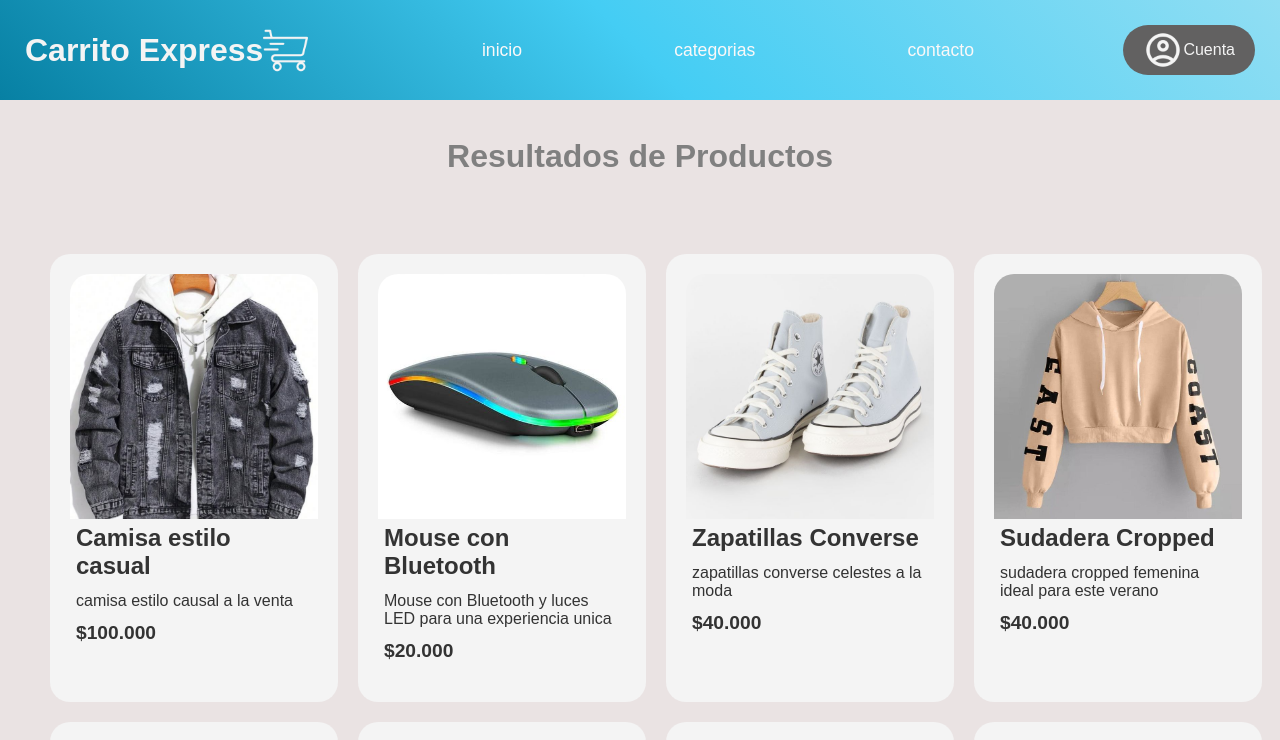
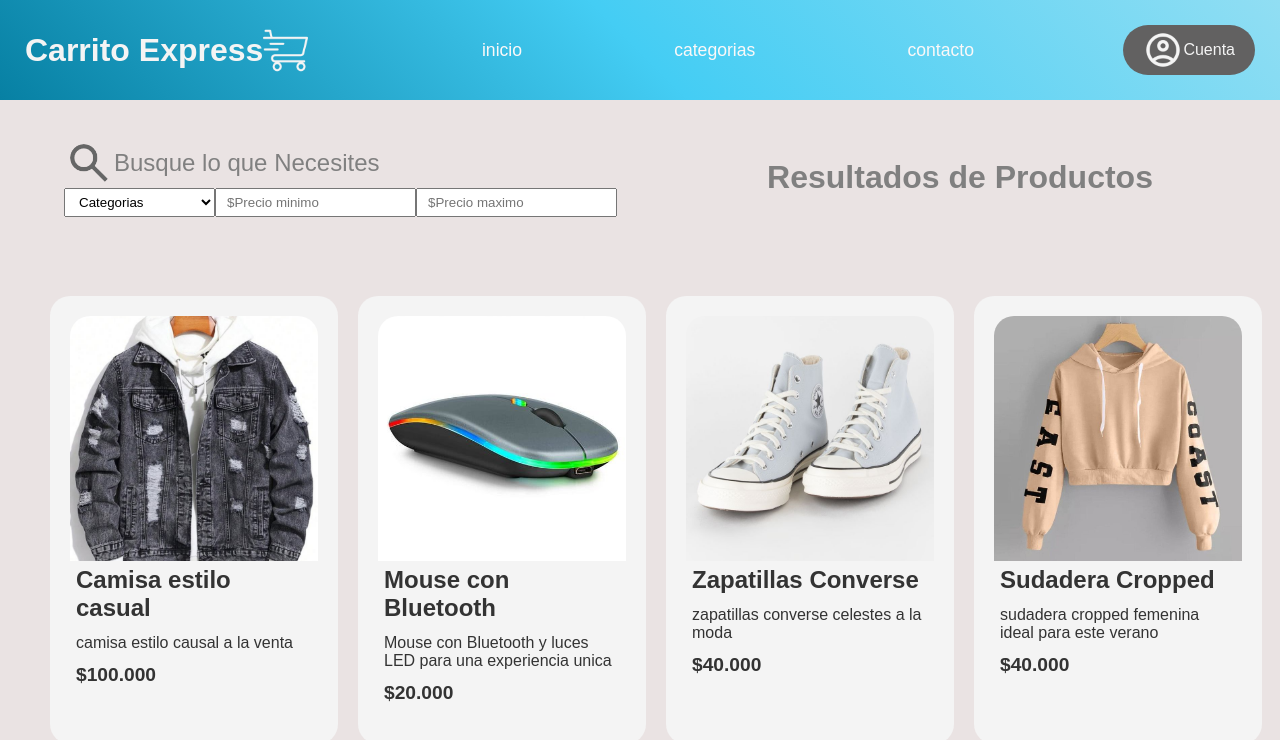
Before and after one commit to benjikpop202/Tienda-Online, a React (Vite) app: page / in a window 1280 px wide. Shown: the top 740 px of the page. Built offline with nearby package versions, Linux system fonts and the light colour scheme.

Commit message:
agregando buscador

```diff
--- /dev/null
+++ b/src/components/buscador.jsx
@@ -0,0 +1,49 @@
+import '../styles/components/buscador.css'
+import { useState } from 'react';
+const Buscador = ()=>{
+    const [min, setMin] = useState("");
+    const [max, setMax] = useState("");
+
+    const handleMinChange = (e) => setMin(e.target.value);
+    const handleMaxChange = (e) => setMax(e.target.value);
+
+    return(
+        <>
+         <div className="buscador">
+          <div className="title">
+          <img src="/search_24dp_666666_FILL0_wght400_GRAD0_opsz24.png" alt="buscador" /> <span>Busque lo que Necesites</span>
+          </div>
+        <form action="" method="get">
+            <select className='form' name="categoria" id="categoria">
+                <option value="">Categorias</option>
+                <option value="Moda">Moda</option>
+                <option value="Tecnologia">Tecnologia</option>
+                <option value="Hogar">Hogar</option>
+                <option value="Electrodomesticos">Electrodomesticos</option>
+                <option value="Vehiculos">Vehiculos</option>
+            </select>
+            <input
+        className='form'
+        type="number"
+        name="min"
+        placeholder="$Precio minimo"
+        value={min}
+        onChange={handleMinChange}
+      />
+      <input
+      className='form'
+        type="number"
+        name="max"
+        placeholder="$Precio maximo"
+        value={max}
+        onChange={handleMaxChange}
+      />
+        </form>
+
+         </div>
+
+        </>
+    )
+}
+
+export default Buscador
--- a/src/pages/home.jsx
+++ b/src/pages/home.jsx
@@ -1,10 +1,14 @@
 import '../styles/home.css'
 import Card from '../components/Cards'
+import Buscador from '../components/buscador'
 
 const Home = ()=>{
     return(
         <div className="home-container">
+          <div className="head">
+          <Buscador/>
           <h1>Resultados de Productos</h1>
+          </div>
           <div className='ProductsContainer'>
             <Card image={"/assets/products/Jacket man.jpeg"}
             title={"Camisa estilo casual"} descripcion={"camisa estilo causal a la venta"} precio={"$100.000"}></Card>
--- a/src/styles/categorias.css
+++ b/src/styles/categorias.css
@@ -15,7 +15,7 @@
     margin-bottom: 30px;
 }
 label{
-    font-size: 3rem;
+    font-size: 2.5rem;
     margin: 30px;
     color: gray;
 }
--- /dev/null
+++ b/src/styles/components/buscador.css
@@ -0,0 +1,30 @@
+.buscador{
+    display: flex;
+    align-items: center;
+    flex-direction: column;
+    width: 50%;
+}
+
+.title{
+    width: 80%;
+    display: flex;
+    align-items: center;
+}
+
+.title img{
+    width: 50px;
+    height: 50px;
+}
+.title span{
+    font-size: 1.5rem;
+}
+form{
+    display: flex;
+    width: 80%;
+    align-items: center;
+    justify-content: space-around;
+}
+
+.form{
+    padding: 5px 10px;
+}
--- a/src/styles/contacto.css
+++ b/src/styles/contacto.css
@@ -20,10 +20,15 @@
     border-radius: 30px;
 }
 
+.CardContact h1{
+    margin: 20px;
+    color: #434040;
+}
+
 .raw{
     width: 100%;
     display: flex;
-    justify-content: space-around;
+    align-items: center;
     padding: 30px;
     text-decoration: underline;
 }
@@ -31,4 +36,5 @@
 .raw img{
     width: 30px;
     height: 30px;
+    margin: 30px;
 }
--- a/src/styles/home.css
+++ b/src/styles/home.css
@@ -7,9 +7,19 @@
     font-family: Arial, Helvetica, sans-serif;
 }
 
-.home-container h1{
+.head{
     margin: 3%;
     color: gray;
+    display: flex;
+    width: 100%;
+    align-items: center;
+    justify-content: space-between;
+}
+.head h1{
+    width: 50%;
+    display: flex;
+    align-items: center;
+    justify-content: center;
 }
 
 .ProductsContainer{
```
Also changed, not shown: public/search_24dp_666666_FILL0_wght400_GRAD0_opsz24.png (added).
